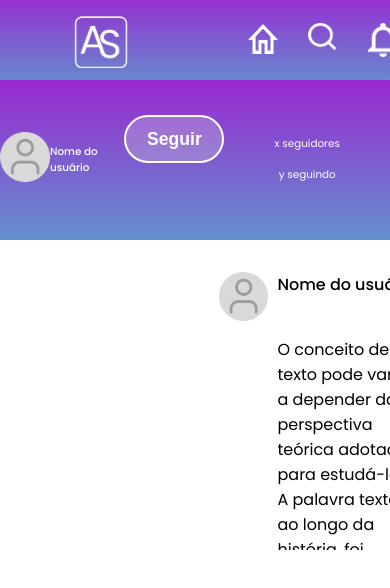
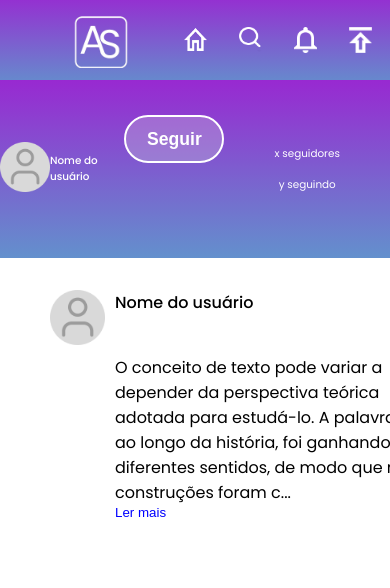
Before and after one commit to evellyn489/AmbrosioSocial, a React (Vite) app: page /perfil in a window 390 px wide. Shown: the top 588 px of the page. Built offline with nearby package versions, Linux system fonts and the light colour scheme.

Commit message:
Alterações na responsividade da publicação

```diff
--- a/src/components/Menu/Menu.module.scss
+++ b/src/components/Menu/Menu.module.scss
@@ -8,7 +8,7 @@
     position: fixed;
     width: 100%;
     z-index: 1000;
-}
+
     .logo {
         height: 55px;
         display: flex;
@@ -29,9 +29,8 @@
         flex-grow: 1;
 
         margin-left: 5em;
-}
 
-.icons img {
+        img {
             width: 30px;
             display: flex;
         }
@@ -45,6 +44,8 @@
             background: none;
             border: none;
             cursor: pointer;
+        }
+    }
 }
 
 @media (max-width: 768px) {
@@ -87,9 +88,26 @@
     }
 }
 
-@media(max-width: 426px){
+@media (max-width: 426px){
+    .header {
         .icons {
-        padding: 4em;
-        gap: 5em;
+            gap: 2em;
+
+            img {
+                width: 23px;
             }
         }
+    }
+}
+
+@media (max-width: 320px) {
+    .header {
+        .icons {
+            gap: 1.3em;
+
+            img {
+                width: 20px;
+            }
+        }
+    }
+}
--- a/src/components/Publication/Publication.module.scss
+++ b/src/components/Publication/Publication.module.scss
@@ -136,50 +136,28 @@ div.container {
 
 }
 
-@media (max-width: 768px){
+@media(max-width: 1200px) {
     .container {
-        padding-left: 5%;
+        min-width: 70%;
     }
 }
 
-@media (max-width: 670px){
+
+@media (max-width: 425px){
     .container {
-        margin-left: 90px;
-    }
-
-    .p, .photo {
-        max-width: 50%;
+        min-width: 80%;
     }
 }
 
-@media (max-width: 620px){
+@media (max-width: 375px) {
     .container {
-        margin-left: 50px;
+        margin-right: 4em;
     }
 }
 
-@media (max-width: 570px){
-    .p, .photo {
-        max-width: 40%;
-    }
-
-    .profile_picture {
-        padding-left: 3%;
-    }
-
-    .interation {
-        padding-right: 10%;
+@media(max-width: 320px) {
+    .container {
+        margin-left: 2em;
+        min-width: 100%;
     }
 }
-
-@media (max-width: 500px){
-    .profile_picture {
-        max-width: 40%;
-    }
-}
-
-@media (max-width: 430px){
-    .container {
-        margin-left: 20%;
-    }
-}
```
Lines whose indentation alone changed are shown as unchanged.
